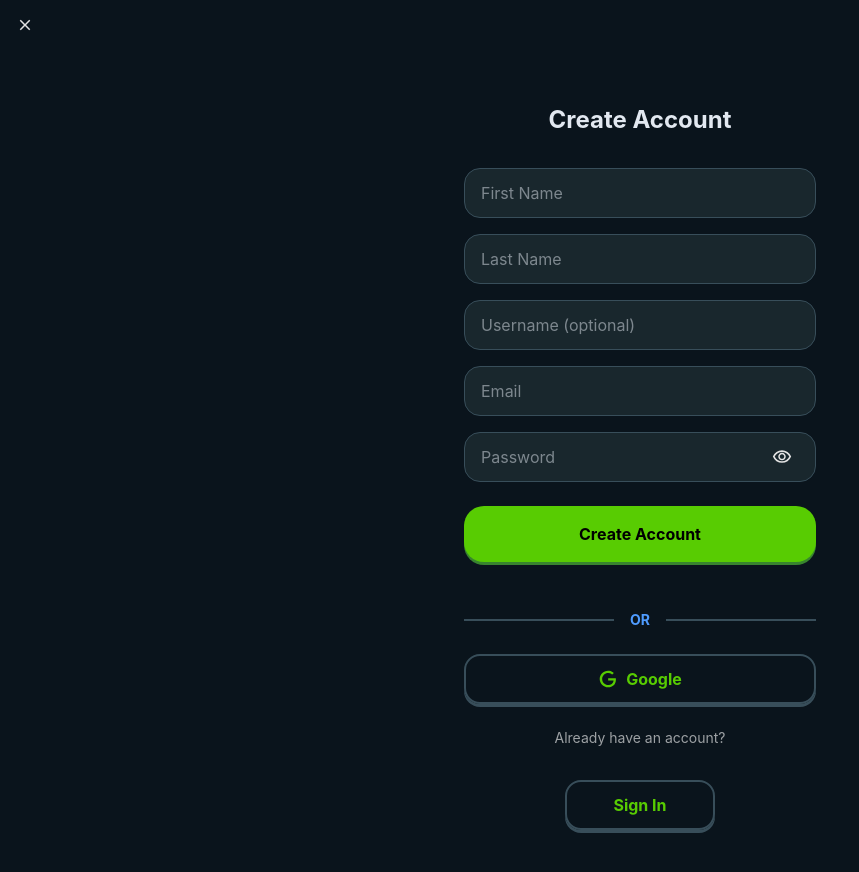
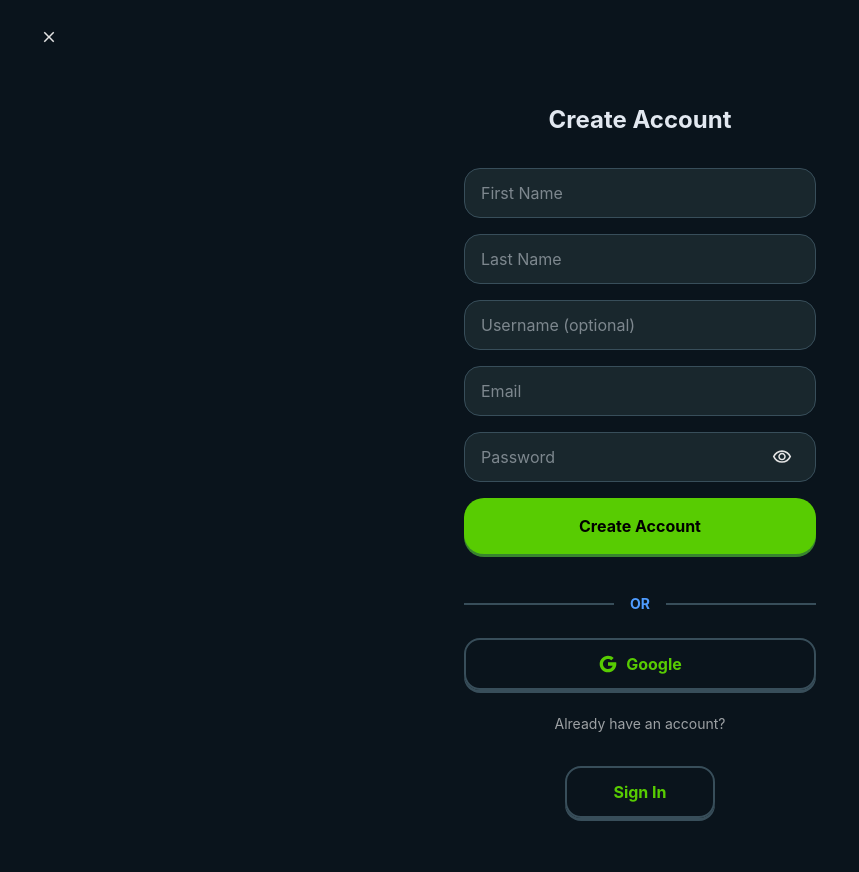
Before and after one commit to EIP-TEK89/refacto-front, a React (Vite) app: page /signup in a window 1280 px wide. Shown: the top 872 px of the page, without its empty margins (0-859 px from the left). Built offline with nearby package versions, Linux system fonts and the light colour scheme.

Commit message:
feat: implement reusable Button components and update Login/Signup pages to use them

```diff
--- /dev/null
+++ b/src/components/ui/Button.tsx
@@ -0,0 +1,97 @@
+import React from "react";
+import type { ButtonHTMLAttributes } from "react";
+
+export type ButtonVariant =
+  | "primary"
+  | "secondary"
+  | "outline"
+  | "icon"
+  | "link";
+export type ButtonSize = "sm" | "md" | "lg";
+
+export interface ButtonProps extends ButtonHTMLAttributes<HTMLButtonElement> {
+  variant?: ButtonVariant;
+  size?: ButtonSize;
+  fullWidth?: boolean;
+  isLoading?: boolean;
+  leftIcon?: React.ReactNode;
+  rightIcon?: React.ReactNode;
+}
+
+export const Button: React.FC<ButtonProps> = ({
+  children,
+  variant = "primary",
+  size = "md",
+  fullWidth = false,
+  isLoading = false,
+  leftIcon,
+  rightIcon,
+  className = "",
+  disabled,
+  ...rest
+}) => {
+  const baseClasses = "font-bold cursor-pointer transition-all duration-200";
+
+  const sizeClasses = {
+    sm: "py-2 px-4 text-sm rounded-xl",
+    md: "py-3 px-6 text-base rounded-2xl",
+    lg: "py-4 px-8 text-base rounded-[20px]",
+  };
+
+  const variantClasses = {
+    primary:
+      "bg-[var(--color-blue)] text-black border-none shadow-[0_3px_0_var(--color-blue-shadow)] hover:translate-y-0.5 hover:shadow-[0_1px_0_var(--color-blue-shadow)] disabled:bg-[#384e5a] disabled:text-[#748a99] disabled:cursor-not-allowed disabled:transform-none disabled:shadow-none",
+    secondary:
+      "border-2 border-[var(--color-border)] text-[var(--color-blue)] shadow-[0_3px_0_var(--color-border)] bg-transparent hover:translate-y-0.5 hover:shadow-[0_1px_0_var(--color-border)] disabled:opacity-50 disabled:cursor-not-allowed",
+    outline:
+      "border-2 border-[var(--color-border)] text-[var(--color-blue)] bg-transparent hover:bg-[rgba(255,255,255,0.05)] disabled:opacity-50 disabled:cursor-not-allowed",
+    icon: "bg-transparent border-none p-2 hover:bg-[rgba(255,255,255,0.05)] disabled:opacity-50 disabled:cursor-not-allowed",
+    link: "bg-transparent border-none underline text-[var(--color-text-blue)] p-0 hover:opacity-80 disabled:opacity-50 disabled:cursor-not-allowed",
+  };
+
+  const widthClass = fullWidth ? "w-full" : "";
+
+  const buttonClasses = `${baseClasses} ${sizeClasses[size]} ${variantClasses[variant]} ${widthClass} ${className}`;
+
+  return (
+    <button
+      className={buttonClasses}
+      disabled={disabled || isLoading}
+      {...rest}
+    >
+      {isLoading ? (
+        <div className="flex items-center justify-center">
+          <svg
+            className="animate-spin -ml-1 mr-2 h-4 w-4 text-current"
+            xmlns="http://www.w3.org/2000/svg"
+            fill="none"
+            viewBox="0 0 24 24"
+          >
+            <circle
+              className="opacity-25"
+              cx="12"
+              cy="12"
+              r="10"
+              stroke="currentColor"
+              strokeWidth="4"
+            ></circle>
+            <path
+              className="opacity-75"
+              fill="currentColor"
+              d="M4 12a8 8 0 018-8V0C5.373 0 0 5.373 0 12h4zm2 5.291A7.962 7.962 0 014 12H0c0 3.042 1.135 5.824 3 7.938l3-2.647z"
+            ></path>
+          </svg>
+          Loading...
+        </div>
+      ) : (
+        <div className="flex items-center justify-center">
+          {leftIcon && <span className="mr-2">{leftIcon}</span>}
+          {children}
+          {rightIcon && <span className="ml-2">{rightIcon}</span>}
+        </div>
+      )}
+    </button>
+  );
+};
+
+export default Button;
--- /dev/null
+++ b/src/components/ui/Buttons.tsx
@@ -0,0 +1,69 @@
+import React from "react";
+import Button from "./Button";
+import type { ButtonProps } from "./Button";
+
+export const PrimaryButton: React.FC<Omit<ButtonProps, "variant">> = (
+  props
+) => {
+  return <Button variant="primary" {...props} />;
+};
+
+export const SecondaryButton: React.FC<Omit<ButtonProps, "variant">> = (
+  props
+) => {
+  return <Button variant="secondary" {...props} />;
+};
+
+export const IconButton: React.FC<
+  Omit<ButtonProps, "variant"> & {
+    icon: React.ReactNode;
+    "aria-label": string;
+  }
+> = ({ icon, children, ...props }) => {
+  return (
+    <Button variant="icon" {...props}>
+      {icon}
+      {children}
+    </Button>
+  );
+};
+
+export const GoogleButton: React.FC<
+  Omit<ButtonProps, "variant" | "leftIcon">
+> = ({ children = "Google", ...props }) => {
+  return (
+    <Button
+      variant="secondary"
+      leftIcon={
+        <svg viewBox="0 0 48 48" className="w-5 h-5 fill-[var(--color-blue)]">
+          <path d="M43.611,20.083H42V20H24v8h11.303c-1.649,4.657-6.08,8-11.303,8c-6.627,0-12-5.373-12-12c0-6.627,5.373-12,12-12c3.059,0,5.842,1.154,7.961,3.039l5.657-5.657C34.046,6.053,29.268,4,24,4C12.955,4,4,12.955,4,24c0,11.045,8.955,20,20,20c11.045,0,20-8.955,20-20C44,22.659,43.862,21.35,43.611,20.083z" />
+        </svg>
+      }
+      {...props}
+    >
+      {children}
+    </Button>
+  );
+};
+
+export const CloseButton: React.FC<
+  Omit<ButtonProps, "variant" | "children" | "aria-label">
+> = (props) => {
+  return (
+    <IconButton
+      icon={
+        <img src="/icons/close.svg" alt="Close" className="w-[18px] h-[18px]" />
+      }
+      aria-label="Close"
+      {...props}
+    />
+  );
+};
+
+export default {
+  PrimaryButton,
+  SecondaryButton,
+  IconButton,
+  GoogleButton,
+  CloseButton,
+};
--- /dev/null
+++ b/src/components/ui/index.ts
@@ -0,0 +1,3 @@
+export { default as Button } from "./Button";
+export * from "./Button";
+export * from "./Buttons";
--- a/src/pages/LogIn.tsx
+++ b/src/pages/LogIn.tsx
@@ -1,8 +1,13 @@
 import { useState } from "react";
 import type { FormEvent } from "react";
 import { useAuth } from "../store/auth";
-import GoogleIcon from "../components/GoogleIcon";
 import { Link } from "react-router-dom";
+import {
+  CloseButton,
+  GoogleButton,
+  PrimaryButton,
+  SecondaryButton,
+} from "../components/ui";
 
 const LogIn = () => {
   const [email, setEmail] = useState("");
@@ -41,16 +46,7 @@ const LogIn = () => {
   return (
     <div className="flex flex-col items-center justify-center bg-[var(--color-background-main)] min-h-screen py-8">
       <div className="fixed top-4 left-4 right-4 flex justify-between items-center">
-        <button
-          className="cursor-pointer bg-transparent border-none p-0"
-          onClick={() => (window.location.href = "/")}
-        >
-          <img
-            src="/icons/close.svg"
-            alt="Close"
-            className="w-[18px] h-[18px]"
-          />
-        </button>
+        <CloseButton onClick={() => (window.location.href = "/")} />
       </div>
 
       <div className="w-full max-w-[400px] p-6 flex flex-col space-y-6">
@@ -112,13 +108,15 @@ const LogIn = () => {
             </button>
           </div>
 
-          <button
+          <PrimaryButton
             type="submit"
             disabled={isLoading}
-            className="w-full py-4 px-4 bg-[var(--color-blue)] text-black border-none rounded-[20px] font-bold cursor-pointer my-2 shadow-[0_3px_0_var(--color-blue-shadow)] transition-all duration-200 hover:translate-y-0.5 hover:shadow-[0_1px_0_var(--color-blue-shadow)] disabled:bg-[#384e5a] disabled:text-[#748a99] disabled:cursor-not-allowed disabled:transform-none disabled:shadow-none"
+            isLoading={isLoading}
+            fullWidth
+            size="lg"
           >
             {isLoading ? "Signing in..." : "Sign In"}
-          </button>
+          </PrimaryButton>
         </form>
 
         <div className="flex items-center text-center my-4">
@@ -130,17 +128,14 @@ const LogIn = () => {
         </div>
 
         <div className="flex gap-4 my-2">
-          <button
-            type="button"
+          <GoogleButton
             onClick={handleGoogleLogin}
             disabled={isLoading}
-            className="flex-1 py-2 px-6 border-2 border-[var(--color-border)] rounded-2xl text-[var(--color-blue)] text-base font-bold cursor-pointer flex items-center justify-center gap-2 shadow-[0_3px_0_var(--color-border)] bg-transparent transition-all duration-200 h-[50px] hover:translate-y-0.5 hover:shadow-[0_1px_0_var(--color-border)] disabled:opacity-50 disabled:cursor-not-allowed"
+            isLoading={isLoading && false}
+            fullWidth
           >
-            <div className="w-5 h-5">
-              <GoogleIcon className="w-full h-full fill-[var(--color-blue)]" />
-            </div>
             {isLoading ? "Connecting..." : "Google"}
-          </button>
+          </GoogleButton>
         </div>
 
         <div className="text-center text-[rgba(255,255,255,0.6)] text-sm mt-6">
@@ -149,9 +144,7 @@ const LogIn = () => {
 
         <div className="flex justify-center mt-2 mb-4">
           <Link to="/signup">
-            <button className="border-2 border-[var(--color-border)] mx-2 rounded-2xl py-2 px-6 text-[var(--color-blue)] w-[150px] h-[50px] font-bold text-base shadow-[0_3px_0_var(--color-border)] bg-transparent cursor-pointer transition-all duration-200 hover:translate-y-0.5 hover:shadow-[0_1px_0_var(--color-border)]">
-              Sign Up
-            </button>
+            <SecondaryButton className="w-[150px]">Sign Up</SecondaryButton>
           </Link>
         </div>
       </div>
--- a/src/pages/SignUp.tsx
+++ b/src/pages/SignUp.tsx
@@ -2,7 +2,12 @@ import { useState } from "react";
 import type { FormEvent } from "react";
 import { Link, useNavigate } from "react-router-dom";
 import { useAuth } from "../store/auth";
-import GoogleIcon from "../components/GoogleIcon";
+import {
+  CloseButton,
+  PrimaryButton,
+  GoogleButton,
+  SecondaryButton,
+} from "../components/ui";
 
 const SignUp = () => {
   const [firstName, setFirstName] = useState("");
@@ -64,16 +69,7 @@ const SignUp = () => {
   return (
     <div className="flex flex-col items-center justify-center bg-[var(--color-background-main)] min-h-screen py-8">
       <div className="absolute top-4 left-4 right-4 flex justify-between items-center">
-        <button
-          className="cursor-pointer bg-transparent border-none p-0"
-          onClick={() => (window.location.href = "/")}
-        >
-          <img
-            src="/icons/close.svg"
-            alt="Close"
-            className="w-[18px] h-[18px]"
-          />
-        </button>
+        <CloseButton onClick={() => (window.location.href = "/")} />
       </div>
 
       <div className="w-full max-w-[400px] p-6 flex flex-col space-y-6 mt-12">
@@ -163,13 +159,15 @@ const SignUp = () => {
             </div>
           </div>
 
-          <button
+          <PrimaryButton
             type="submit"
             disabled={isLoading}
-            className="w-full py-4 px-4 bg-[var(--color-blue)] text-black border-none rounded-[20px] font-bold cursor-pointer my-2 shadow-[0_3px_0_var(--color-blue-shadow)] transition-all duration-200 hover:translate-y-0.5 hover:shadow-[0_1px_0_var(--color-blue-shadow)] disabled:bg-[#384e5a] disabled:text-[#748a99] disabled:cursor-not-allowed disabled:transform-none disabled:shadow-none"
+            isLoading={isLoading}
+            fullWidth
+            size="lg"
           >
             {isLoading ? "Creating Account..." : "Create Account"}
-          </button>
+          </PrimaryButton>
         </form>
 
         <div className="flex items-center text-center my-4">
@@ -181,17 +179,14 @@ const SignUp = () => {
         </div>
 
         <div className="flex gap-4 my-2">
-          <button
-            type="button"
+          <GoogleButton
             onClick={handleGoogleLogin}
             disabled={isLoading}
-            className="flex-1 py-2 px-6 border-2 border-[var(--color-border)] rounded-2xl text-[var(--color-blue)] text-base font-bold cursor-pointer flex items-center justify-center gap-2 shadow-[0_3px_0_var(--color-border)] bg-transparent transition-all duration-200 h-[50px] hover:translate-y-0.5 hover:shadow-[0_1px_0_var(--color-border)] disabled:opacity-50 disabled:cursor-not-allowed"
+            isLoading={isLoading && false}
+            fullWidth
           >
-            <div className="w-5 h-5">
-              <GoogleIcon className="w-full h-full fill-[var(--color-blue)]" />
-            </div>
             {isLoading ? "Connecting..." : "Google"}
-          </button>
+          </GoogleButton>
         </div>
 
         <div className="text-center text-[rgba(255,255,255,0.6)] text-sm mt-4">
@@ -200,9 +195,7 @@ const SignUp = () => {
 
         <div className="mb-4 mt-2 flex justify-center">
           <Link to="/login">
-            <button className="border-2 border-[var(--color-border)] mx-2 rounded-2xl py-2 px-6 text-[var(--color-blue)] w-[150px] h-[50px] font-bold text-base shadow-[0_3px_0_var(--color-border)] bg-transparent cursor-pointer transition-all duration-200 hover:translate-y-0.5 hover:shadow-[0_1px_0_var(--color-border)]">
-              Sign In
-            </button>
+            <SecondaryButton className="w-[150px]">Sign In</SecondaryButton>
           </Link>
         </div>
       </div>
```
